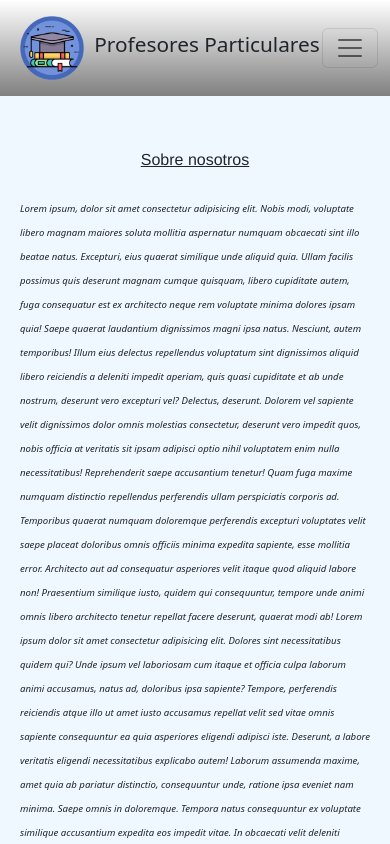
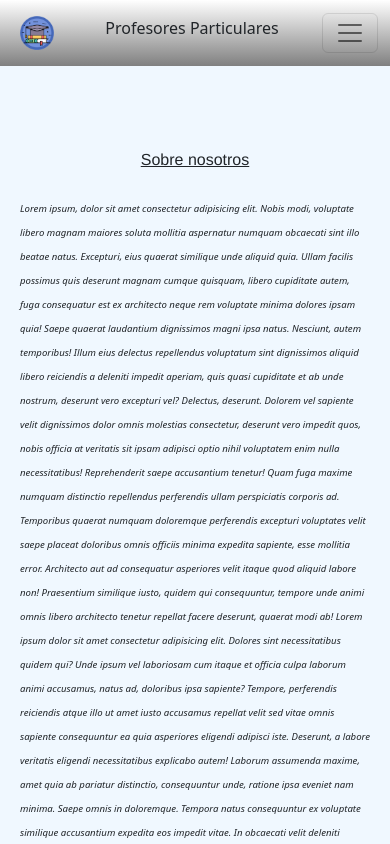
Before and after one commit to JorgeNuflo/ProfesoresParticulares, a plain HTML site: page index.html in a window 390 px wide. Shown: the top 844 px of the page. Drawn offline with nearby package versions, Linux system fonts and the light colour scheme.

Commit message:
corregi logo y titulo

```diff
--- a/css/estilo.css
+++ b/css/estilo.css
@@ -293,11 +293,11 @@ fieldset{
 @media screen and (max-width: 576px){
        /* Header */
     .logo{
-        width: 80px;
+        width: 50px;
         padding: 8px;
     }
     .titulo{
-        font-size: 1.3rem;
+        font-size: 1rem;
     }
 
     /*Nav*/
```
